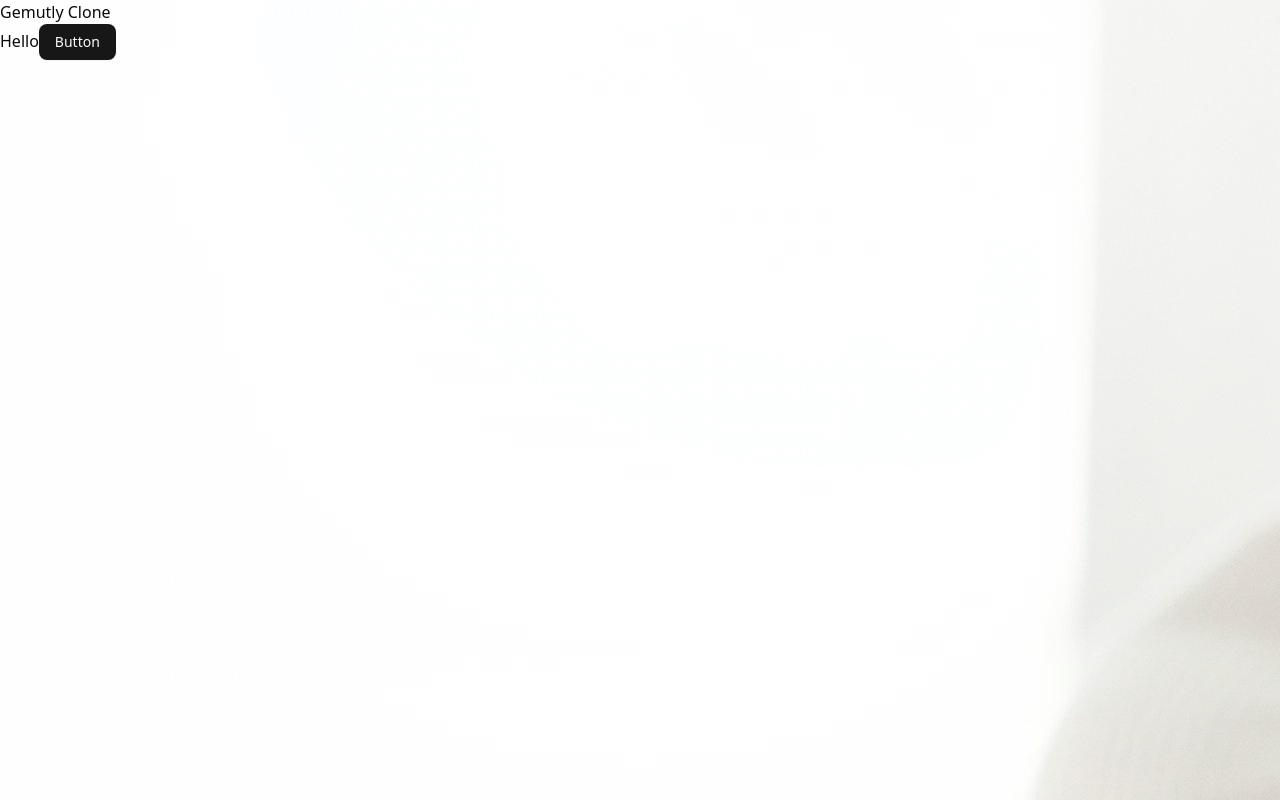
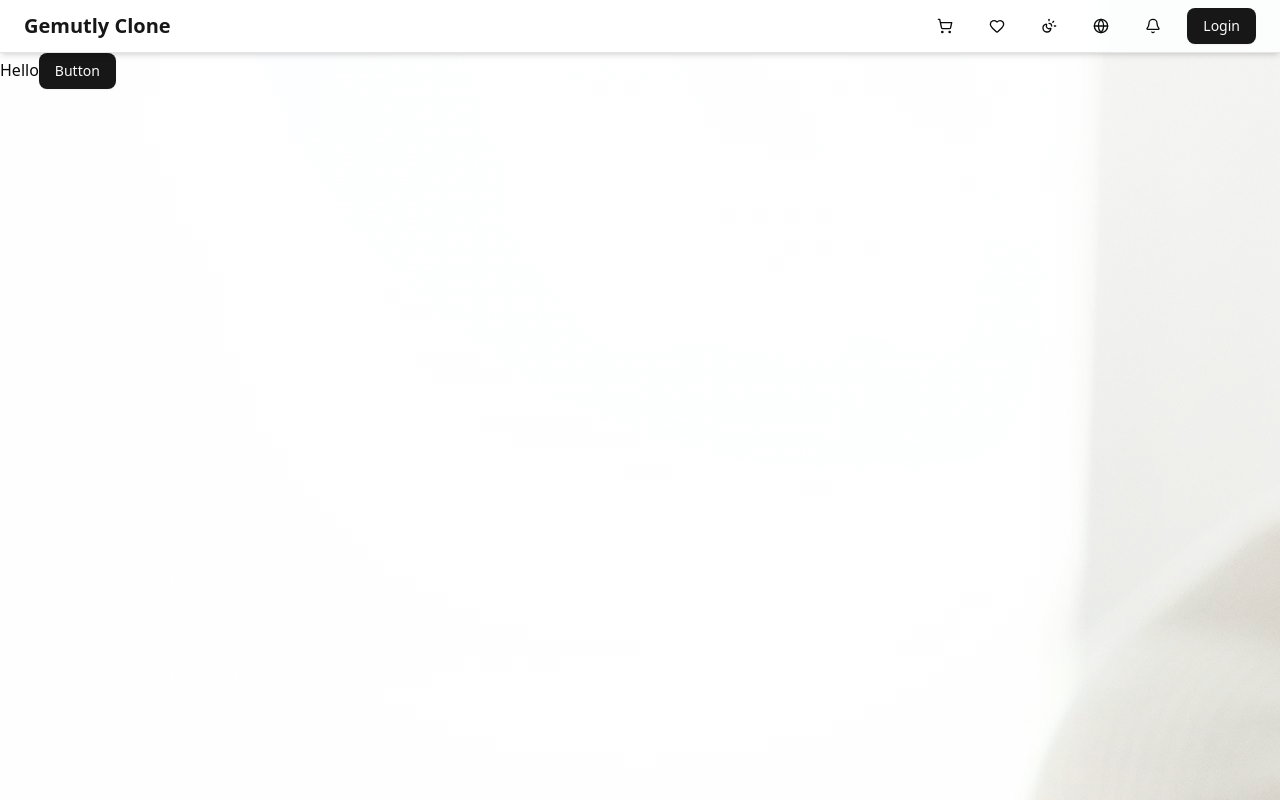
Before and after one commit to PraneethBunny123/gemutly-clone, a Next.js app: page / in a window 1280 px wide. Shown: the top 800 px of the page. Built offline with nearby package versions, Linux system fonts and the light colour scheme.

Commit message:
header outline completed

```diff
--- a/components/header.js
+++ b/components/header.js
@@ -1,13 +1,51 @@
 import Link from "next/link";
+import { Button } from "./ui/button";
+import { Bell, Heart, ShoppingCart, SunMoon, Globe } from "lucide-react"; // Icons from lucide-react
 
 export default function Header() {
-    return (
-        <header>
-            <nav>
-                <Link href={'/'}>
-                    <p>Gemutly Clone</p>
-                </Link>
-            </nav>
-        </header>
-    )
+  return (
+    <nav className="sticky top-0 z-40 w-full bg-background/80 border-b border-border shadow-md backdrop-blur supports-[backdrop-filter]:bg-background/70">
+      <div className="container mx-auto flex items-center justify-between py-2 px-2 md:px-6">
+
+        {/* Left: Logo */}
+        <Link href="/" className="flex items-center gap-2 font-bold text-xl text-primary">
+          Gemutly Clone
+        </Link>
+
+        {/* Right: Icons + Login */}
+        <div className="flex items-center gap-2 lg:gap-4">
+          {/* Icons (was "middle" but now placed at right) */}
+          <Link href="/checkout">
+            <Button size="icon" variant="ghost" aria-label="Cart">
+              <ShoppingCart className="size-4" />
+            </Button>
+          </Link>
+
+          <Link href="/favorites">
+            <Button size="icon" variant="ghost" aria-label="Favorites">
+              <Heart className="size-4" />
+            </Button>
+          </Link>
+
+          <Button size="icon" variant="ghost" aria-label="Toggle Theme">
+            <SunMoon className="size-4" />
+          </Button>
+
+          <Button size="icon" variant="ghost" aria-label="Switch Language">
+            <Globe className="size-4" />
+          </Button>
+
+          <Link href="/notifications">
+            <Button size="icon" variant="ghost" aria-label="Notifications">
+              <Bell className="size-4" />
+            </Button>
+          </Link>
+
+          {/* Login button */}
+          <Button>Login</Button>
+        </div>
+
+      </div>
+    </nav>
+  );
 }
```
